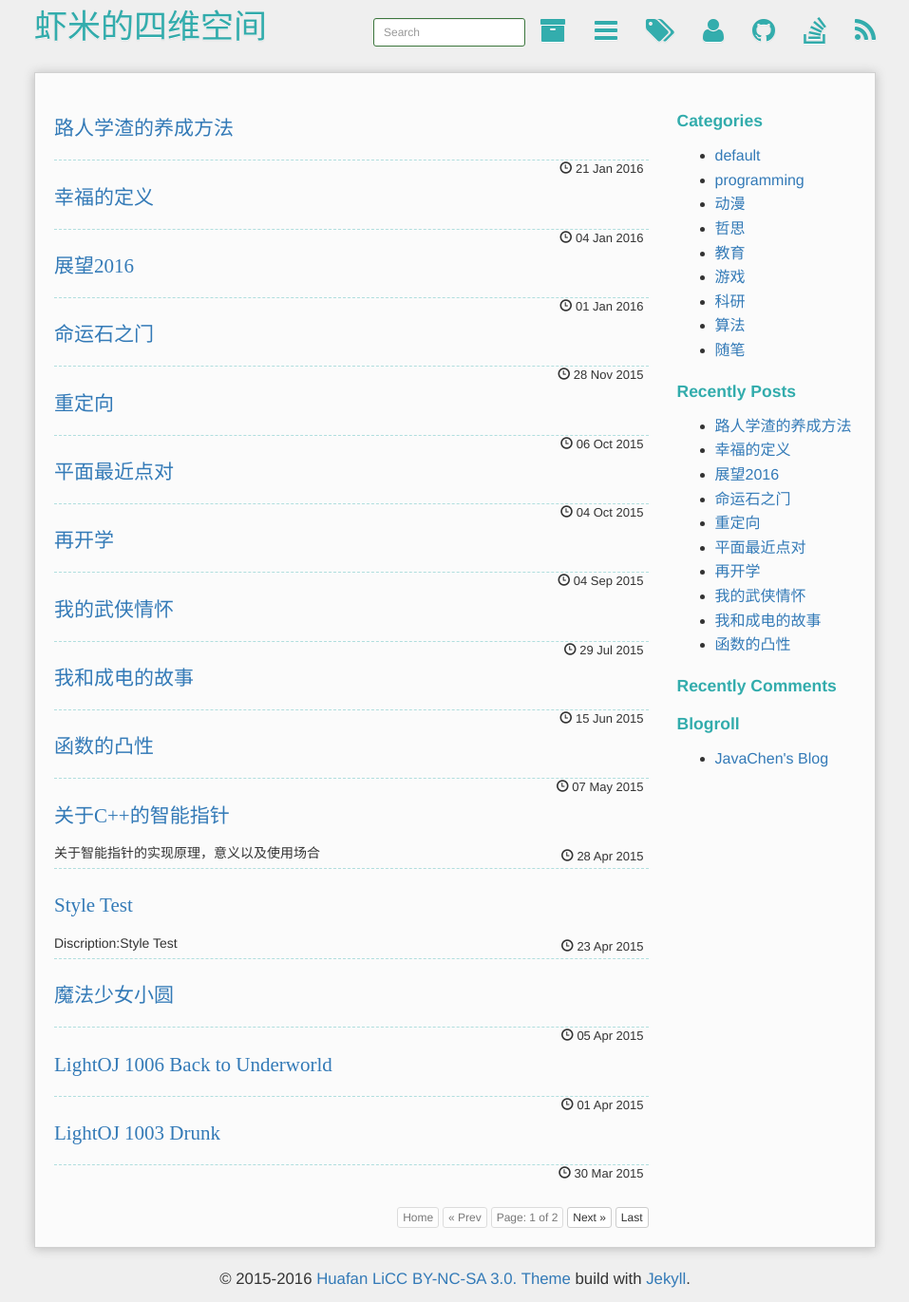
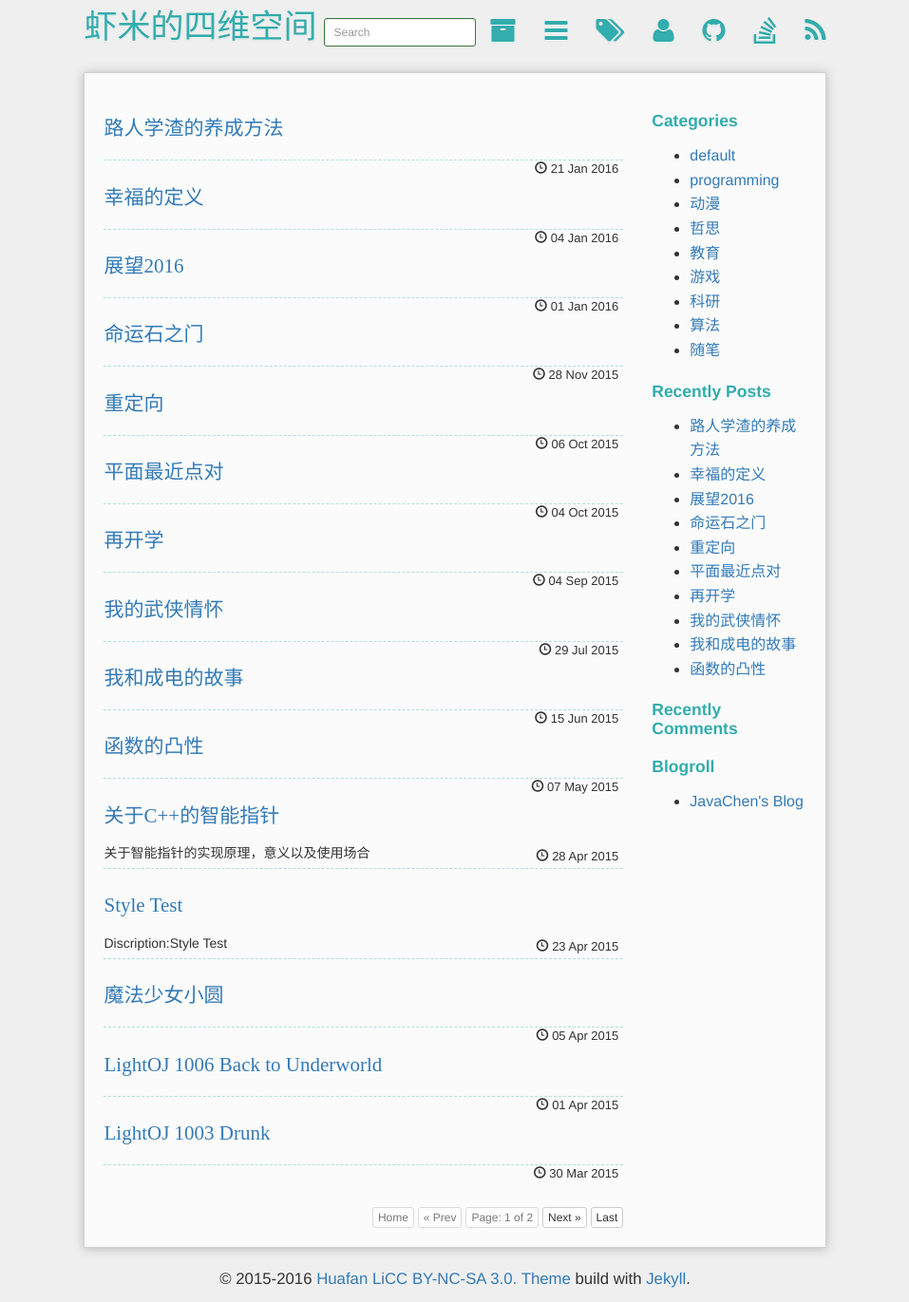
Before and after one commit to mioopoi/mioopoi.github.io, a Jekyll site: the page built from index.html, in a window 1280 px wide. Shown: the whole page at 95% size, without its empty margins (161-1118 px from the left). Built offline with Jekyll 4.4.1, drawn with Linux system fonts in a browser that asks for light colours; Markdown is read by kramdown in place of the engine named in the settings; the list of posts is cut into pages by our own code; comment, search, counter and statistics services are not loaded.

Commit message:
Initial Commit

```diff
--- a/assets/css/style.css
+++ b/assets/css/style.css
@@ -7,7 +7,7 @@ body {
 
 .container {
 	padding:0 5px;
-	width:70%;
+	width:61.8%;
 }
 
 :hover,:focus {
```
